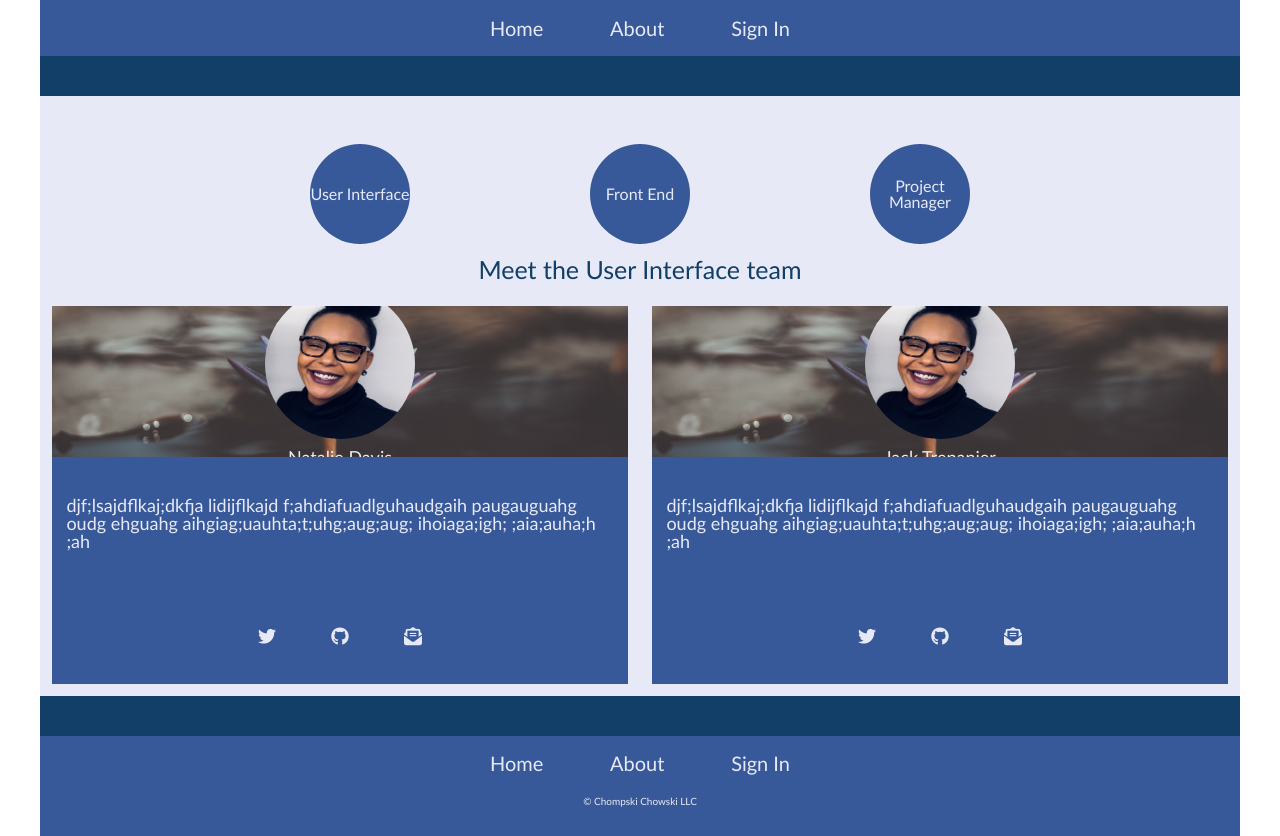
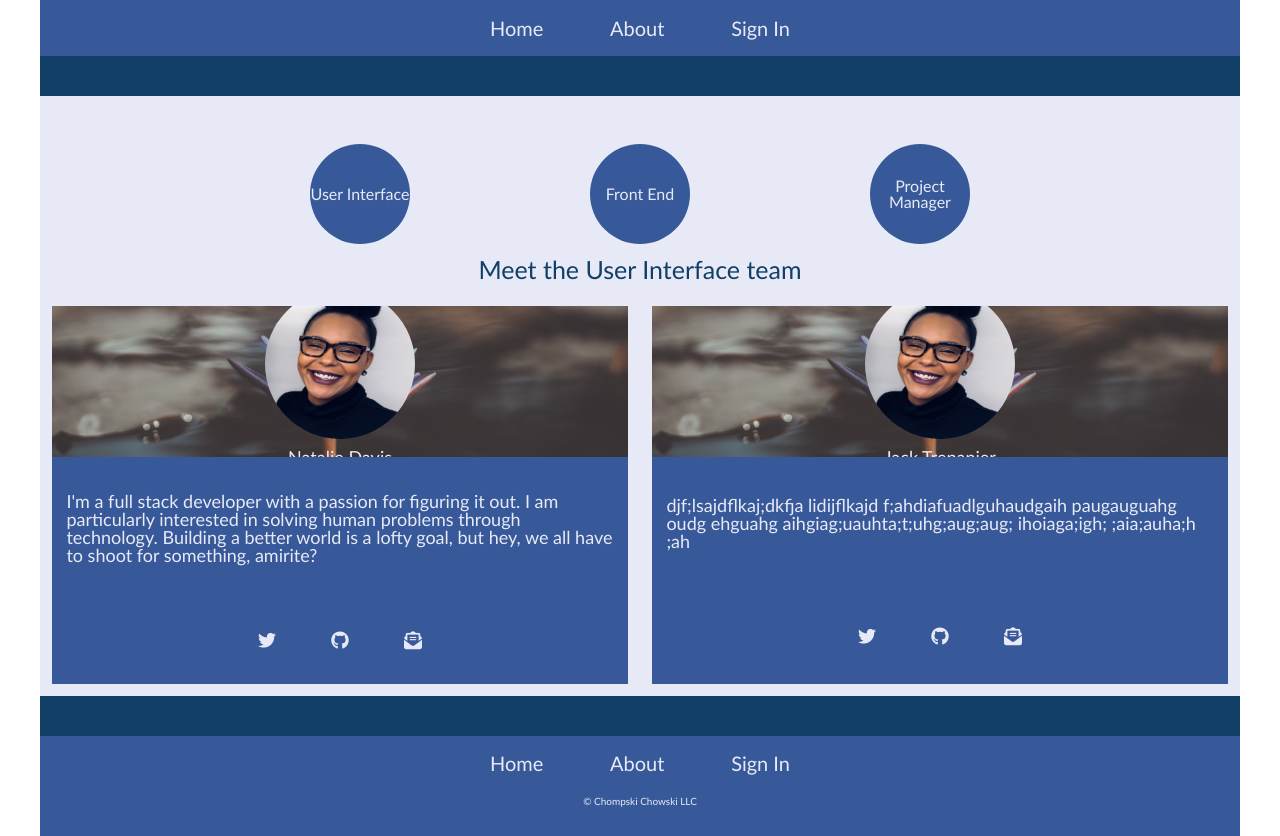
Before and after one commit to build-week-pt-random-acts-generator/Landing-Page, a plain HTML site: page about.html in a window 1280 px wide. Drawn offline with Linux system fonts and the light colour scheme.

Commit message:
natalie's info updated

```diff
--- a/about.html
+++ b/about.html
@@ -46,7 +46,7 @@
                 </section>
                 <section class="about-member">
                   <p>
-                    djf;lsajdflkaj;dkfja lidijflkajd f;ahdiafuadlguhaudgaih paugauguahg oudg ehguahg aihgiag;uauhta;t;uhg;aug;aug;  ihoiaga;igh; ;aia;auha;h ;ah
+                    I'm a full stack developer with a passion for figuring it out. I am particularly interested in solving human problems through technology. Building a better world is a lofty goal, but hey, we all have to shoot for something, amirite?
                   </p>
                   <div class="contacts">
                     <a href="https://twitter.com/codeFreedomRitr" target= "_blank" class="fab fa-twitter"><span class="label"></span></a>
```
